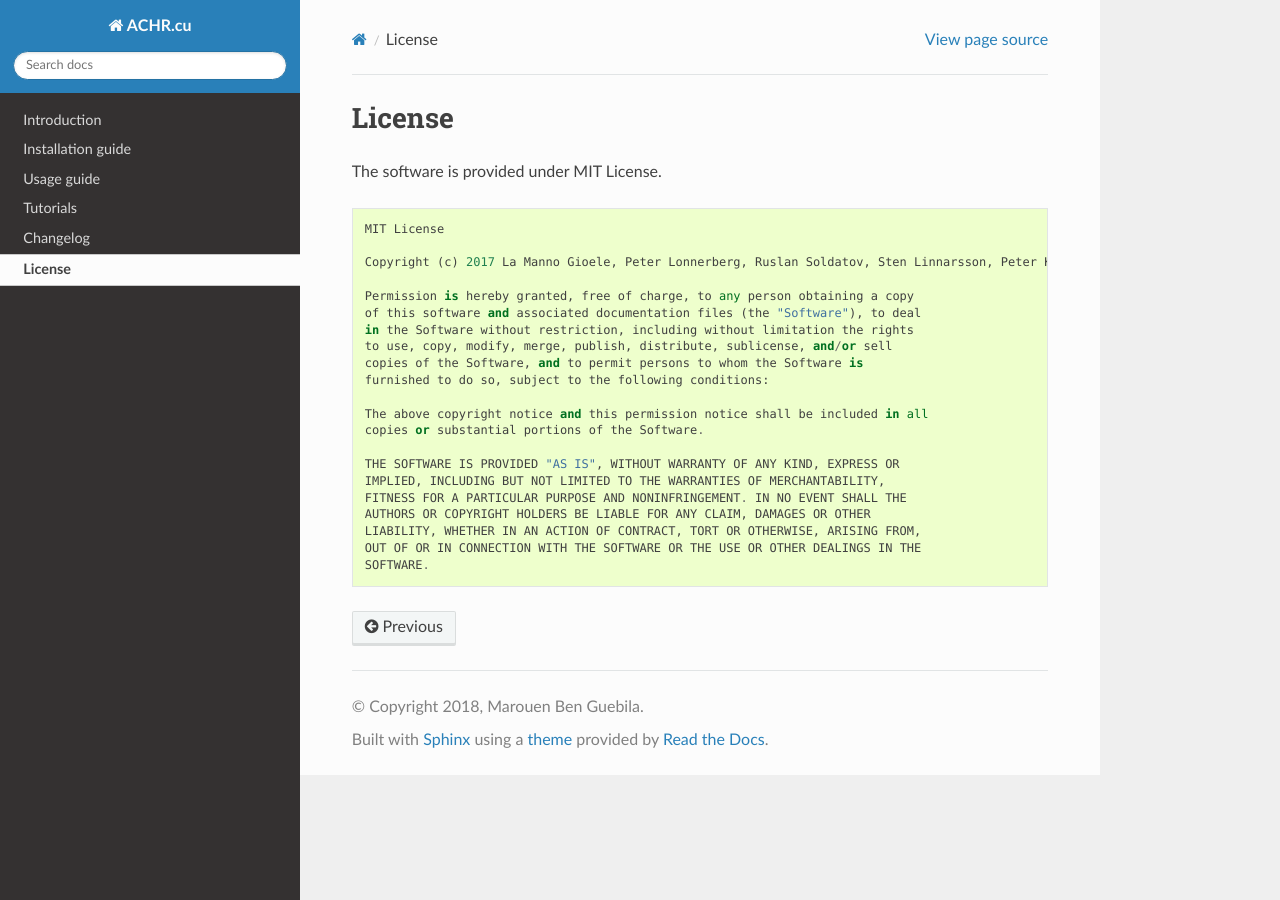
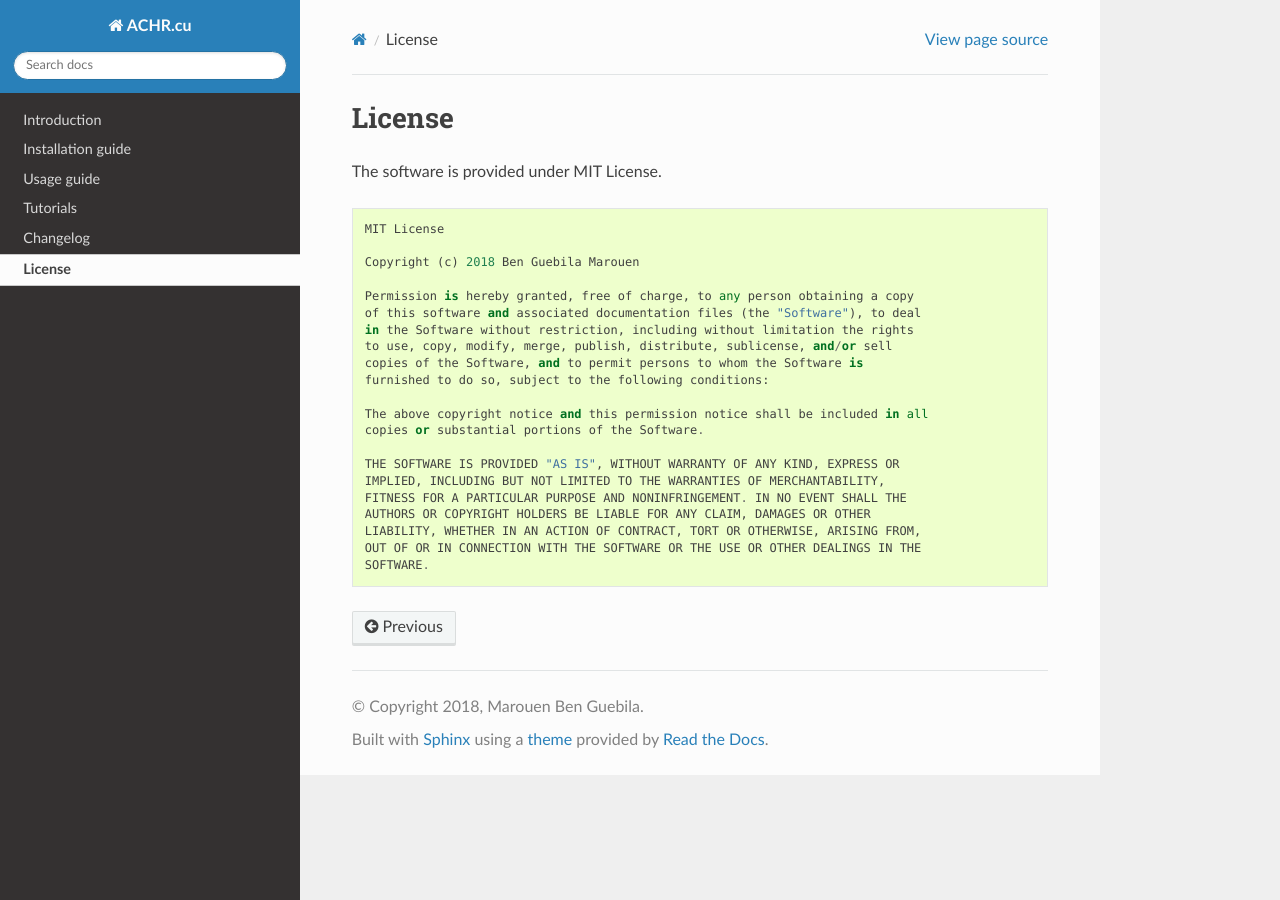
Before and after one commit to marouenbg/ACHR.cu, a Sphinx documentation site: the page built from docs/license/index.rst, in a window 1280 px wide. Built offline with Sphinx 7.4.7 and the Read the Docs theme 2.0.0, drawn with Linux system fonts in a browser that asks for light colours.

Commit message:
fixed license

```diff
--- a/docs/license/index.rst
+++ b/docs/license/index.rst
@@ -10,7 +10,7 @@ The software is provided under MIT License.
 
     MIT License
 
-    Copyright (c) 2017 La Manno Gioele, Peter Lonnerberg, Ruslan Soldatov, Sten Linnarsson, Peter Karchenko
+    Copyright (c) 2018 Ben Guebila Marouen
 
     Permission is hereby granted, free of charge, to any person obtaining a copy
     of this software and associated documentation files (the "Software"), to deal
```
